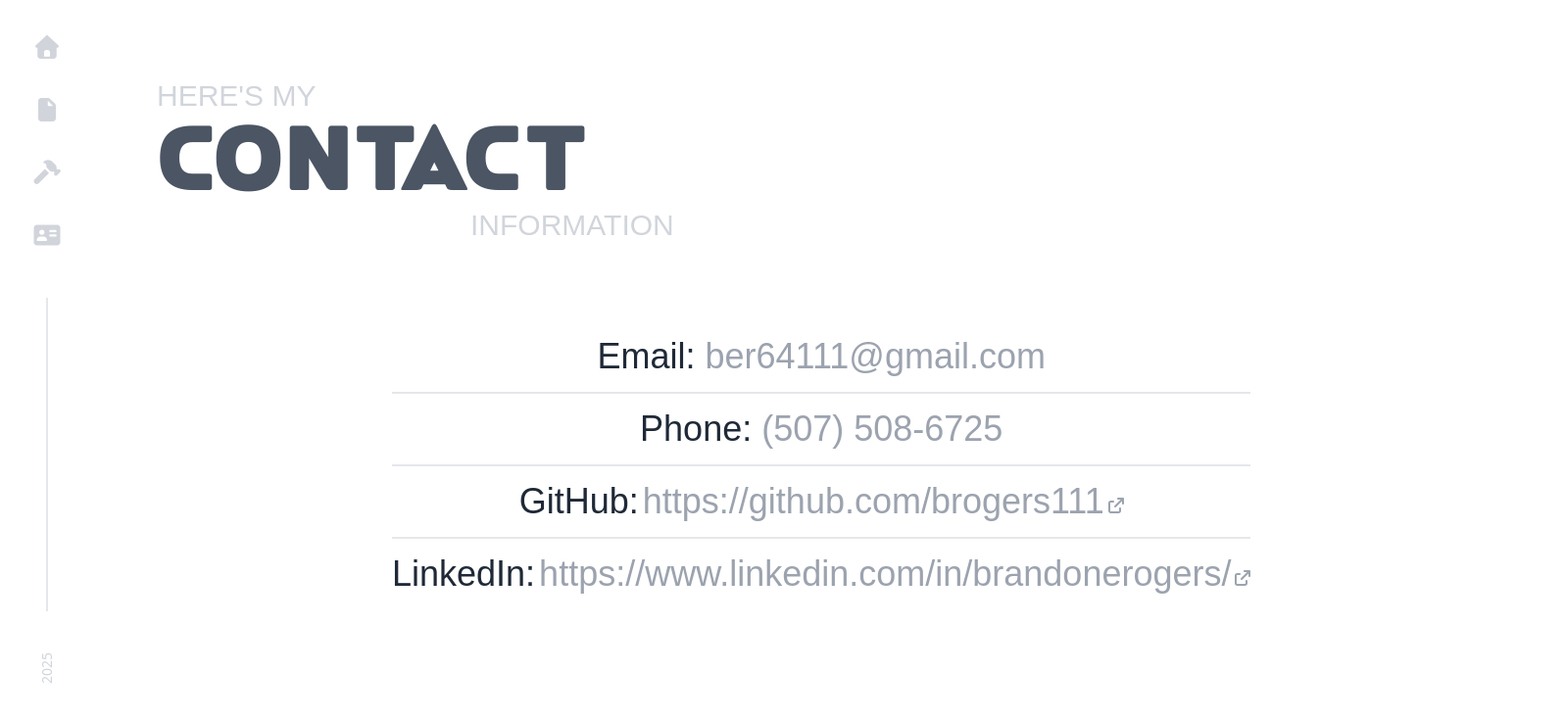
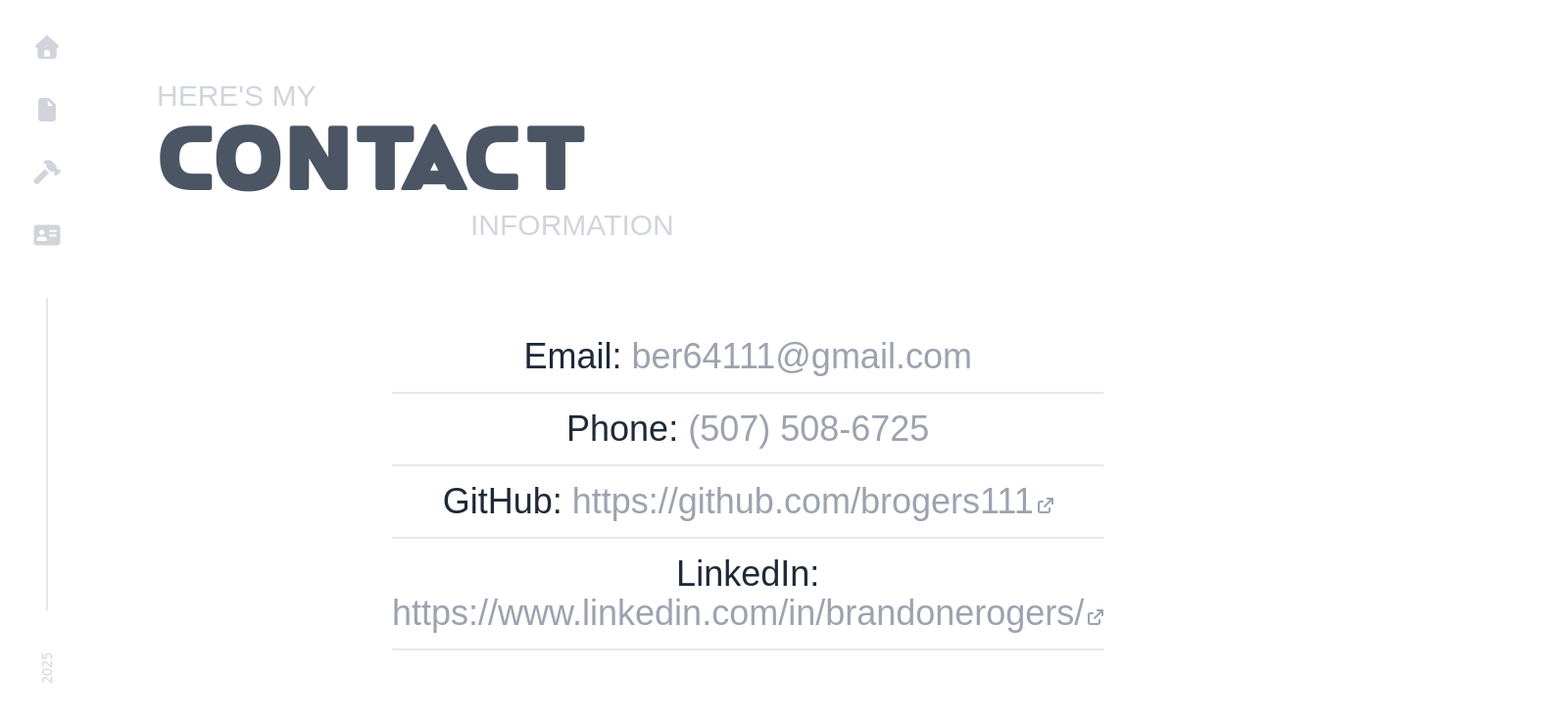
Before and after one commit to brogers111/personal-portfolio, a React (Vite) app: page /contact in a window 1280 px wide. Shown: the top 736 px of the page at 98% size, 1596 px wide, since content can reach past the window. Built offline with nearby package versions, Linux system fonts and the light colour scheme; a web font is replaced by a local one.

Commit message:
Refactor Contact.tsx

```diff
--- a/src/components/Contact.tsx
+++ b/src/components/Contact.tsx
@@ -1,7 +1,56 @@
 import { FontAwesomeIcon } from '@fortawesome/react-fontawesome'
 import { faArrowUpRightFromSquare } from '@fortawesome/free-solid-svg-icons'
 
+function ContactItem({ label, value, href, isExternal = false }: { label: string; value: string; href: string, isExternal?: boolean }) {
+  const linkProps = isExternal
+    ? { target: "_blank", rel: "noopener noreferrer" }
+    : {};
+
+  return (
+    <>
+      <p className='py-4 font-dongle text-4xl text-gray-800'>
+        {label}:{" "}
+        <a
+          href={href}
+          className='text-gray-400 cursor-pointer-custom inline-flex items-baseline gap-1'
+          {...linkProps}
+        >
+          {value}
+          {isExternal && (
+            <FontAwesomeIcon className='size-[1rem]' icon={faArrowUpRightFromSquare} />
+          )}
+        </a>
+      </p>
+      <div className="border-b-2 border-gray-200 w-full"></div>
+    </>
+  );
+}
+
 function Contact() {
+  const contacts = [
+    {
+      label: "Email",
+      value: "ber64111@gmail.com",
+      href: "mailto:ber64111@gmail.com"
+    },
+    {
+      label: "Phone",
+      value: "(507) 508-6725",
+      href: "tel:+15075086725"
+    },
+    {
+      label: "GitHub",
+      value: "https://github.com/brogers111",
+      href: "https://github.com/brogers111",
+      isExternal: true
+    },
+    {
+      label: "LinkedIn",
+      value: "https://www.linkedin.com/in/brandonerogers/",
+      href: "https://www.linkedin.com/in/brandonerogers/",
+      isExternal: true
+    }
+  ];
 
   return (
     <>
@@ -11,37 +60,12 @@
         <p className="pl-80 font-dongle text-3xl text-gray-300">INFORMATION</p>
       </div>
       <div className='flex flex-col items-center text-center mx-80'>
-        <p className='py-4 font-dongle text-4xl text-gray-800'>
-          Email: <a href='mailto:ber64111@gmail.com' className='text-gray-400 cursor-pointer-custom'>ber64111@gmail.com</a></p>
-        <div className="border-b-2 border-gray-200 w-full"></div>
-        <p className='py-4 font-dongle text-4xl text-gray-800'>
-          Phone: <a href='tel:+15075086725' className='text-gray-400 cursor-pointer-custom'>(507) 508-6725</a></p>
-        <div className="border-b-2 border-gray-200 w-full"></div>
-        <a
-          href="https://github.com/brogers111"
-          target="_blank"
-          rel='noopener noreferrer'
-          aria-label="Visit my LinkedIn profile"
-          className="py-4 font-dongle text-4xl text-gray-400 cursor-pointer-custom inline-flex items-baseline gap-1"
-        >
-          <span className='text-gray-800'>GitHub: </span>https://github.com/brogers111
-          <FontAwesomeIcon className='size-[1rem]' icon={faArrowUpRightFromSquare} />
-        </a>
-        <div className="border-b-2 border-gray-200 w-full"></div>
-        <a
-          href="https://www.linkedin.com/in/brandonerogers/"
-          target="_blank"
-          rel='noopener noreferrer'
-          aria-label="Visit my LinkedIn profile"
-          className="py-4 font-dongle text-4xl text-gray-400 cursor-pointer-custom inline-flex items-baseline gap-1"
-        >
-          <span className='text-gray-800'>LinkedIn: </span>
-          https://www.linkedin.com/in/brandonerogers/
-          <FontAwesomeIcon className='size-[1rem]' icon={faArrowUpRightFromSquare} />
-        </a>
+        {contacts.map((contact, index) => (
+          <ContactItem key={index} {...contact} />
+        ))}
       </div>
     </>
-  )
+  );
 }
 
-export default Contact
+export default Contact;
```
